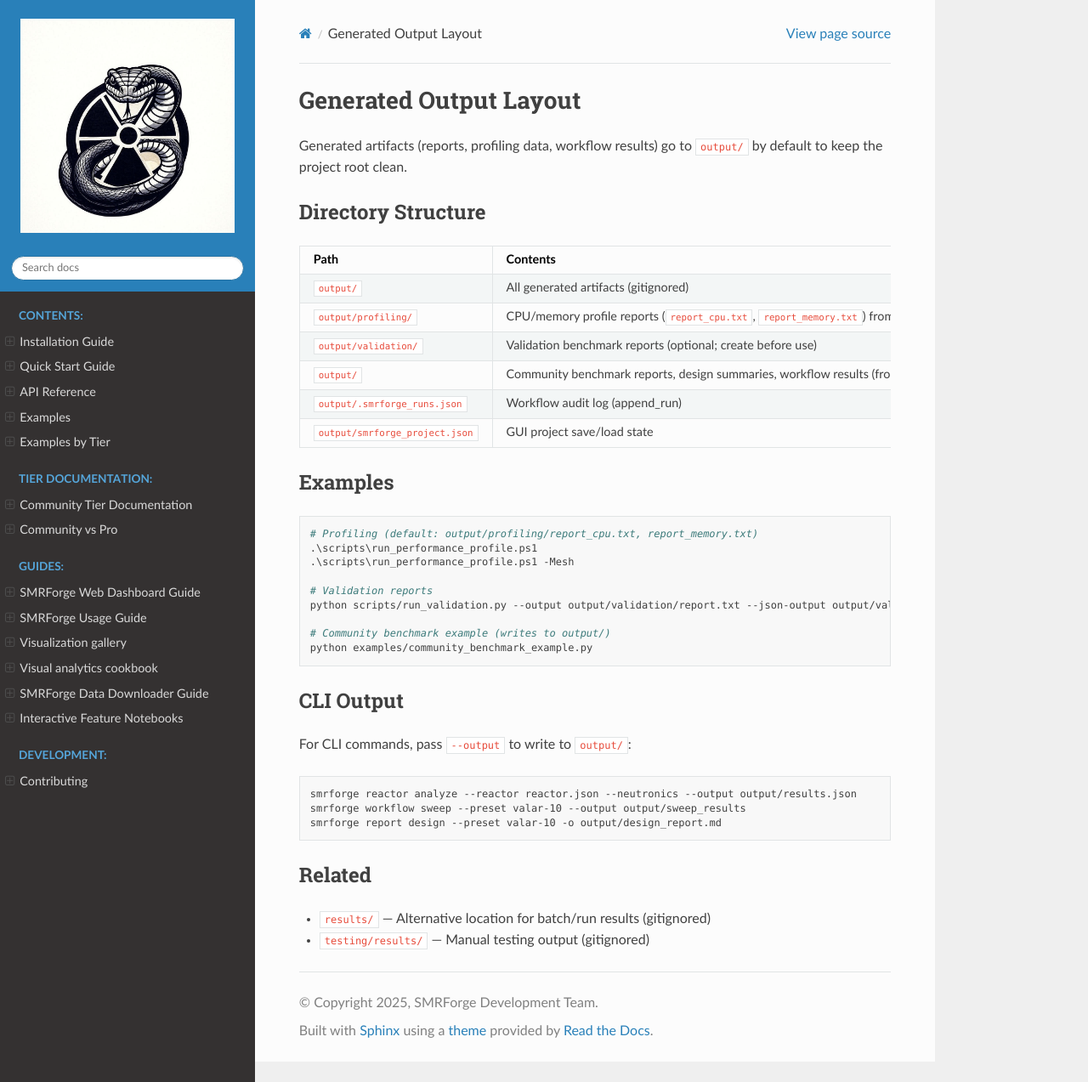
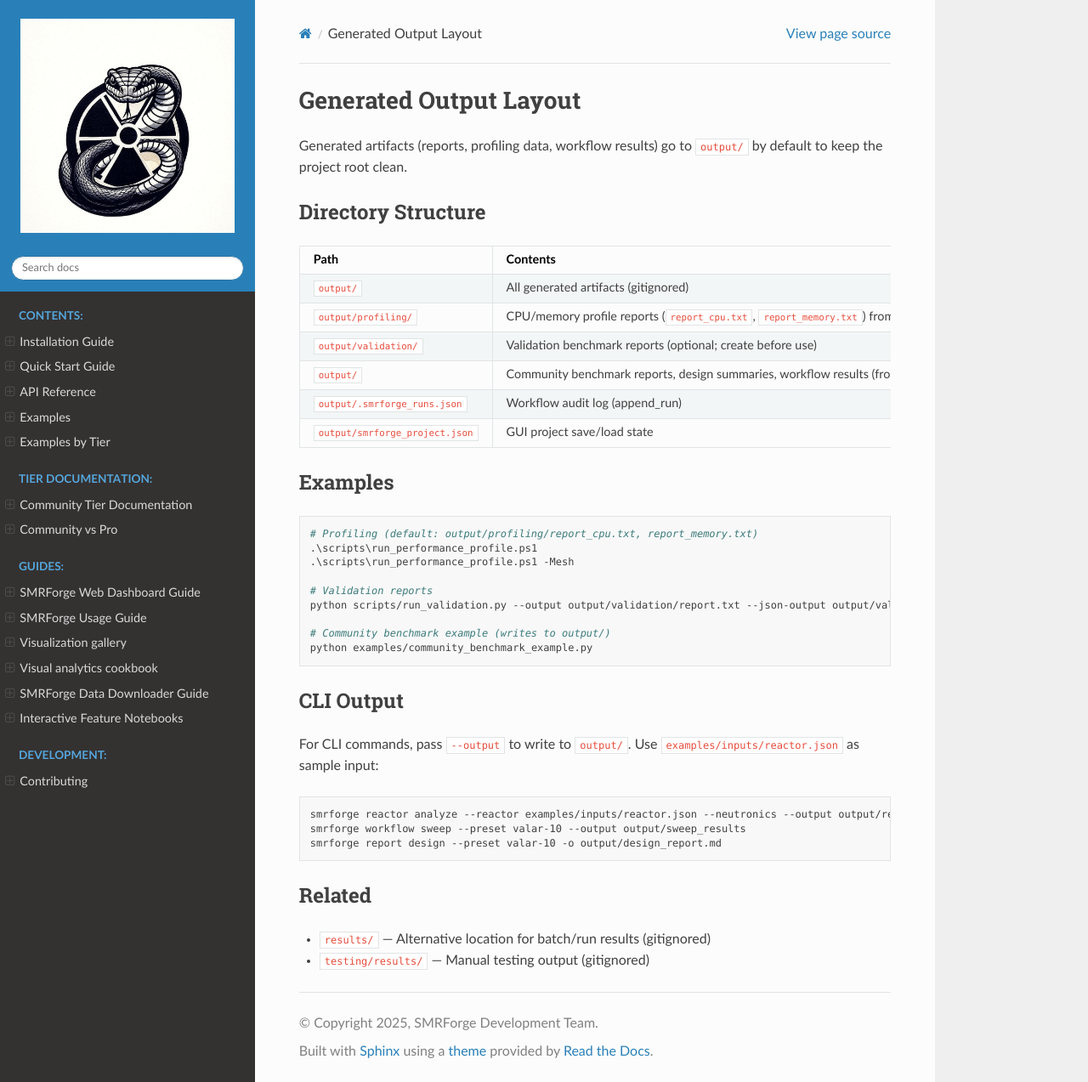
Before and after one commit to SMRFORGE/smrforge, a Sphinx documentation site: the page built from docs/development/generated-output-layout.md, in a window 1280 px wide and 1273 px high. Shown: the whole window at 85% size. Built offline with Sphinx 7.4.7 and the Read the Docs theme 3.1.0, drawn with Linux system fonts in a browser that asks for light colours; pages that are not in the unit, such as notebooks, are missing from menus.

Commit message:
Add canonical reactor.json example in examples/inputs/
- examples/inputs/reactor.json: Valar-10 preset sample for CLI workflows
- examples/inputs/README.md: Usage notes and CLI examples
- tutorial.md: Note about using examples/inputs/reactor.json
- generated-output-layout.md: Use examples/inputs/reactor.json in CLI example

Co-authored-by: Cursor <cursoragent@cursor.com>

````diff
--- a/docs/development/generated-output-layout.md
+++ b/docs/development/generated-output-layout.md
@@ -29,10 +29,10 @@ python examples/community_benchmark_example.py
 
 ## CLI Output
 
-For CLI commands, pass `--output` to write to `output/`:
+For CLI commands, pass `--output` to write to `output/`. Use `examples/inputs/reactor.json` as sample input:
 
 ```bash
-smrforge reactor analyze --reactor reactor.json --neutronics --output output/results.json
+smrforge reactor analyze --reactor examples/inputs/reactor.json --neutronics --output output/results.json
 smrforge workflow sweep --preset valar-10 --output output/sweep_results
 smrforge report design --preset valar-10 -o output/design_report.md
 ```
````
Also changed, not shown: docs/guides/tutorial.md (+1 -0 lines), examples/inputs/README.md (added), 1 other file.
